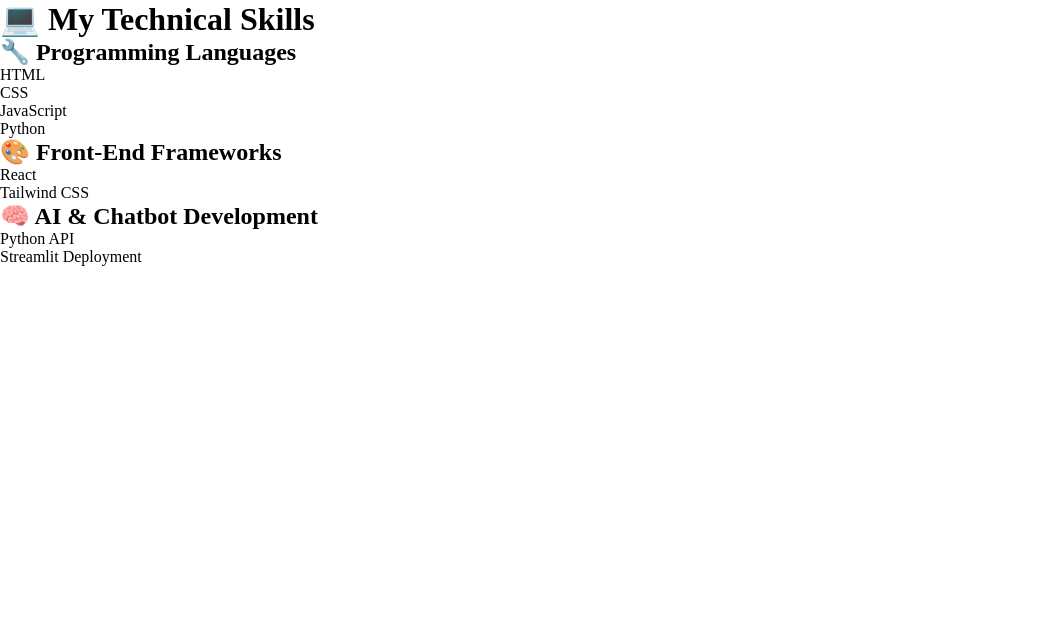
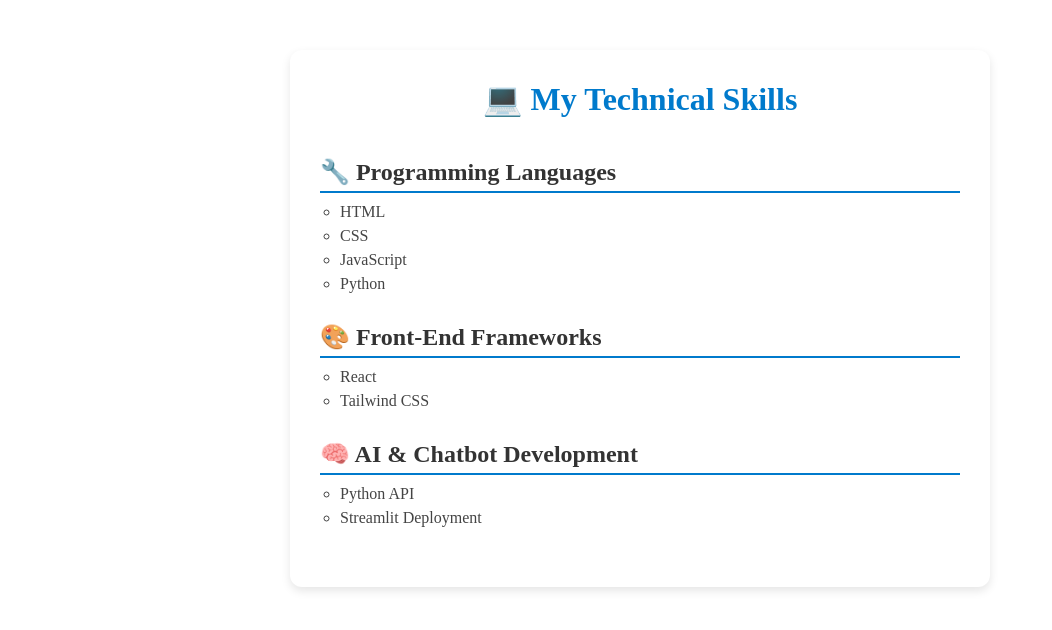
Before and after one commit to Mishal55/Mishal_portfolio, a plain HTML site: page skills.html in a window 1280 px wide. Shown: the whole page, without its empty margins (0-1052 px from the left). Drawn offline with Linux system fonts and the light colour scheme.

Commit message:
Update style.css

```diff
--- a/style.css
+++ b/style.css
@@ -174,3 +174,40 @@ img.rounded-circle:hover {
   70% { transform: translateY(-5px); }
   100% { transform: translateY(0); }
 }
+.container1 {
+  max-width: 700px;
+  margin: 50px auto;
+  padding: 30px;
+  background-color: #ffffff;
+  border-radius: 12px;
+  box-shadow: 0 4px 10px rgba(0, 0, 0, 0.1);
+}
+
+h1 {
+  text-align: center;
+  color: #007acc;
+  margin-bottom: 40px;
+  font-size: 2em;
+}
+
+.skill-category {
+  margin-bottom: 30px;
+}
+
+.skill-category h2 {
+  color: #333;
+  border-bottom: 2px solid #007acc;
+  padding-bottom: 5px;
+  margin-bottom: 10px;
+}
+
+.skill-category ul {
+  list-style-type: circle;
+  padding-left: 20px;
+}
+
+.skill-category li {
+  font-size: 16px;
+  color: #444;
+  margin-bottom: 6px;
+}
```
